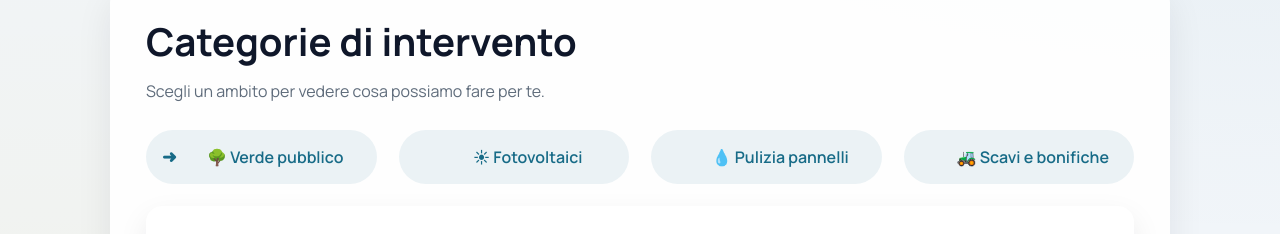
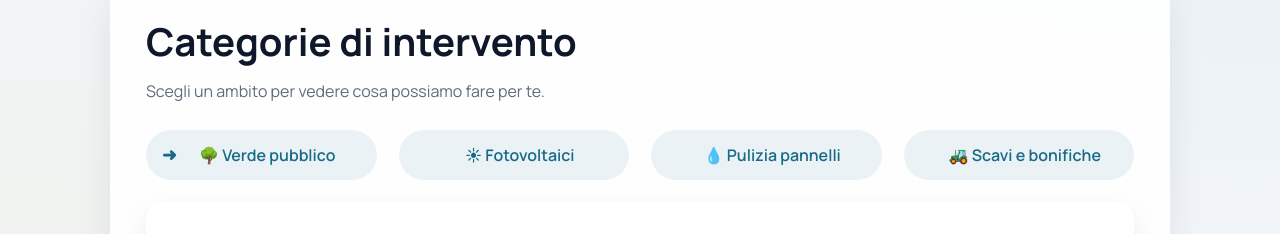
Before and after one commit to activitydan/la-rosa, a plain HTML site: page index.html in a window 1280 px wide. Shown: the part 1460-1694 px from the top of the page. Drawn offline with Linux system fonts and the light colour scheme.

Commit message:
Update style.css

```diff
--- a/style.css
+++ b/style.css
@@ -460,8 +460,8 @@ main {
   justify-content: center;
   gap: 8px;
   position: relative;
-  padding: 16px 16px;
-  padding-left: 44px;
+  padding: 14px 22px;
+  padding-left: 34px;
   border-radius: 999px;
   background: var(--color-chip-bg);
   color: var(--color-primary);
```
